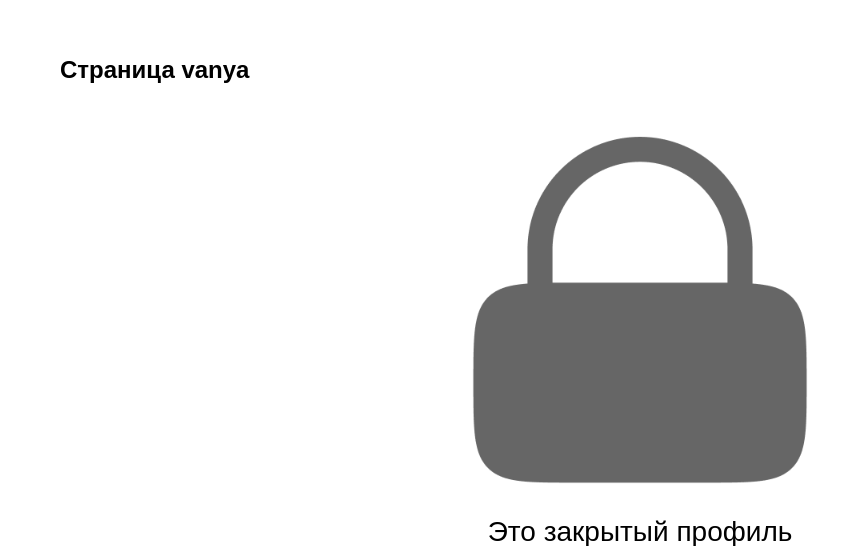
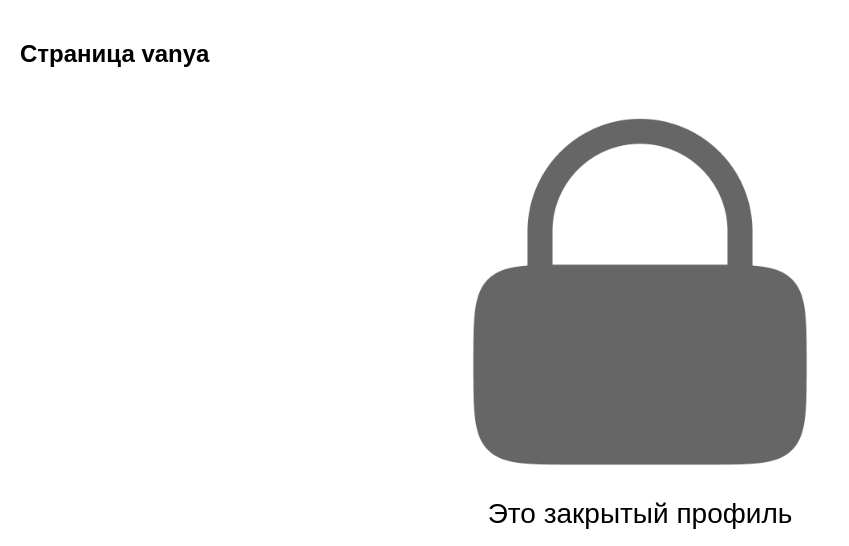
Before and after one commit to dmitryboris/DigitalPortfolio, a Django app: a page that uses main/templates/main/about.html in a window 1280 px wide; the page is wider, and only the part inside the window is pictured. Shown: the part 78-624 px from the top of that part, without its empty margins (0-849 px from the left). Run offline with Django 5.2, Linux system fonts and the light colour scheme; data comes from the database, SQL or seed files in the repository; both versions use the stored data as it was after the commit; parts of the project's set-up code (start-up, migrations or seed data) failed here and were passed over.

Commit message:
change styles

```diff
--- a/main/static/main/css/about.css
+++ b/main/static/main/css/about.css
@@ -39,6 +39,12 @@ header {
 .input-group {
     display: flex;
     align-items: center;
+}
+
+main h1 {
+    width: 1780px;
+    margin: 0 auto;
+    margin-bottom: 30px;
 }
 
 .input-group img {
```
Also changed, not shown: db.sqlite3.
